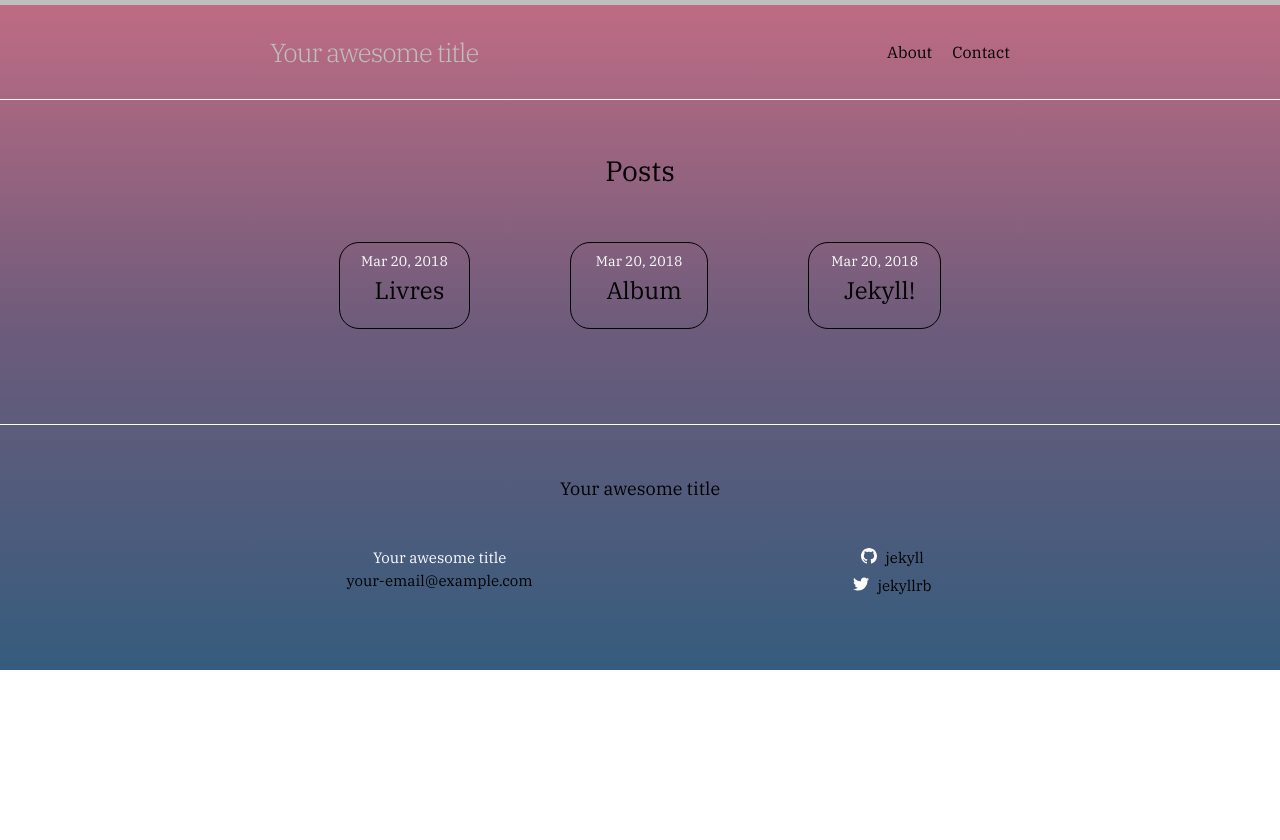
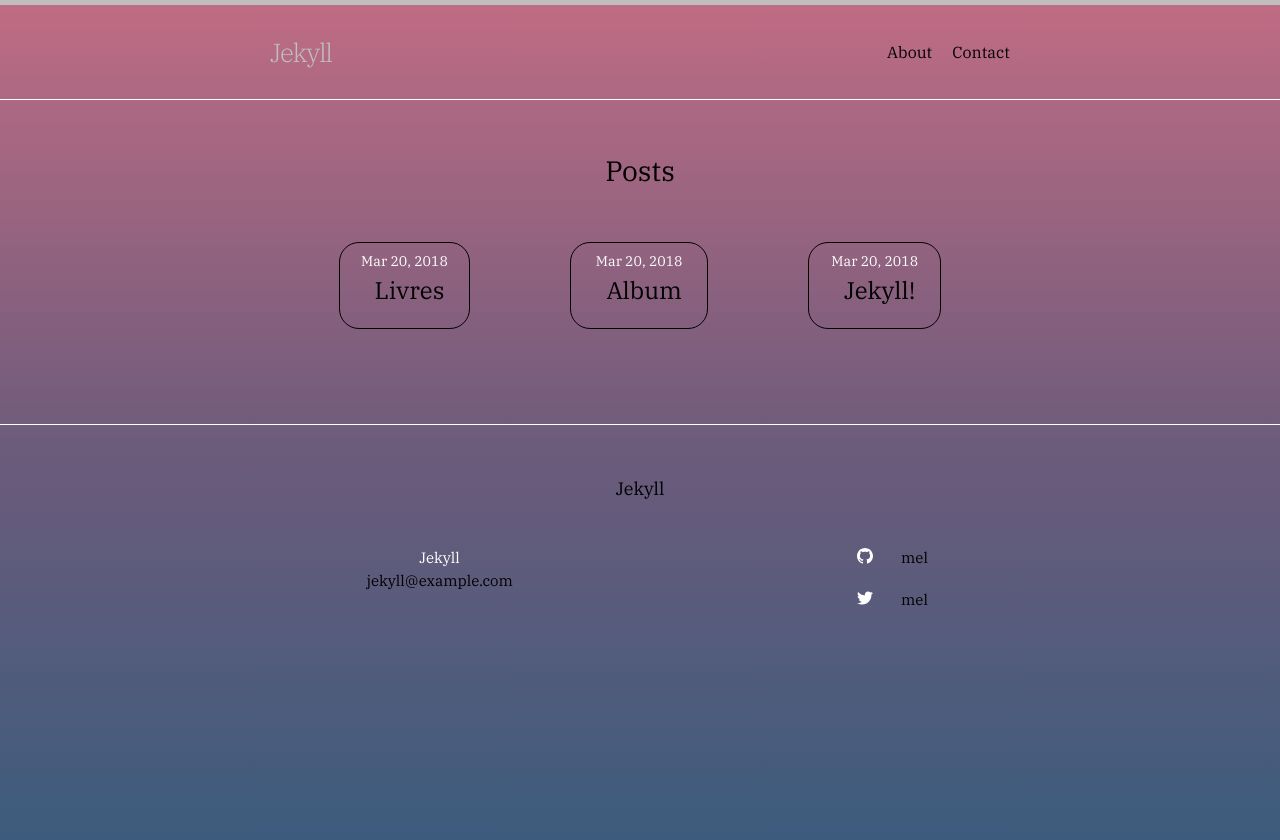
Before and after one commit to meli850607/premierjekyll, a Jekyll site: the page built from index.md, in a window 1280 px wide. Shown: the top 840 px of the page. Built offline with Jekyll 4.4.1, drawn with Linux system fonts in a browser that asks for light colours.

Commit message:
modif titres

```diff
--- a/_config.yml
+++ b/_config.yml
@@ -1,21 +1,21 @@
 ---
-title: Your awesome title
+title: Jekyll
 timezone: UTC
 collections:
   posts:
-    title: Posts
+    title: posts
     output: true
   uploads:
     title: Uploads
     output: true
-email: your-email@example.com
+email: jekyll@example.com
 description: Write an awesome description for your new site here. You can edit this
   line in _config.yml. It will appear in your document head meta (for Google search
   results) and in your feed.xml site description.
 baseurl: ''
 url: ''
-twitter_username: jekyllrb
-github_username: jekyll
+twitter_username: mel
+github_username: mel
 markdown: kramdown
 theme: minima
 plugins:
--- a/_sass/minima/_base.scss
+++ b/_sass/minima/_base.scss
@@ -224,6 +224,8 @@ pre {
     fill: #{$grey-color};
     padding-right: 5px;
     vertical-align: text-top;
+    margin-right: 20px;
+    margin-bottom: 20px;
 }
 
 .social-media-list {
--- a/_sass/minima/_layout.scss
+++ b/_sass/minima/_layout.scss
@@ -29,6 +29,7 @@ body{
   background: -webkit-linear-gradient(to top, #C06C84, #6C5B7B, #355C7D);  /* Chrome 10-25, Safari 5.1-6 */
   background: linear-gradient(to top, #355C7D, #6C5B7B, #C06C84); /* W3C, IE 10+/ Edge, Firefox 16+, Chrome 26+, Opera 12+, Safari 7+ */
   background-repeat: no-repeat;
+  background-attachment: fixed;
   font-family: 'IBM Plex Serif', serif;
 }
 
@@ -83,6 +84,7 @@ body{
 
       > svg path {
         fill: $grey-color-dark;
+
       }
     }
 
@@ -157,11 +159,6 @@ body{
   margin-left: 200px;
 }
 
-.footer-col-3 {
-  width: -webkit-calc(45% - (#{$spacing-unit} / 2));
-  width:         calc(45% - (#{$spacing-unit} / 2));
-  margin-left: 170px;
-}
 
 @include media-query($on-laptop) {
   .footer-col-1,
```
